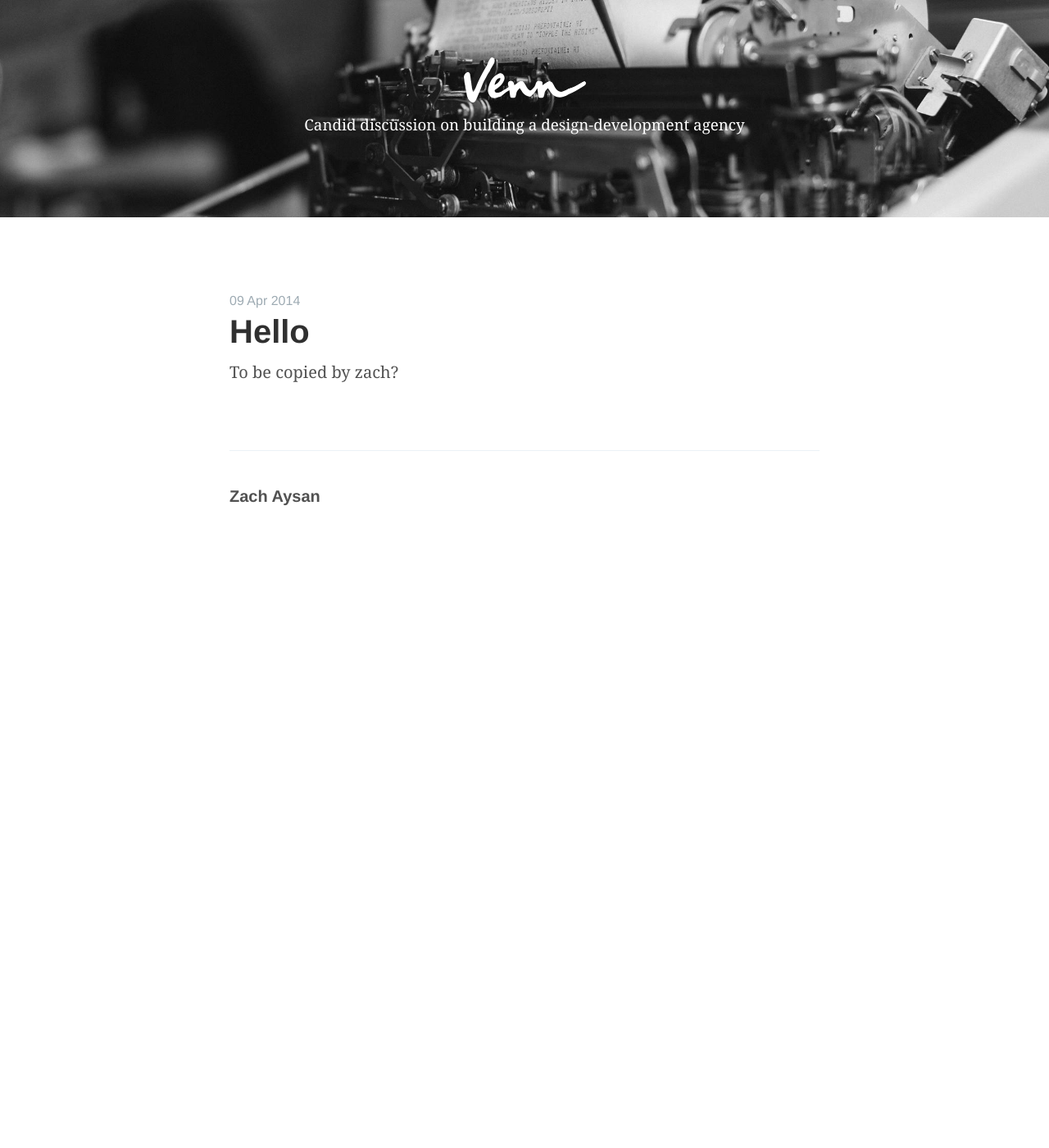
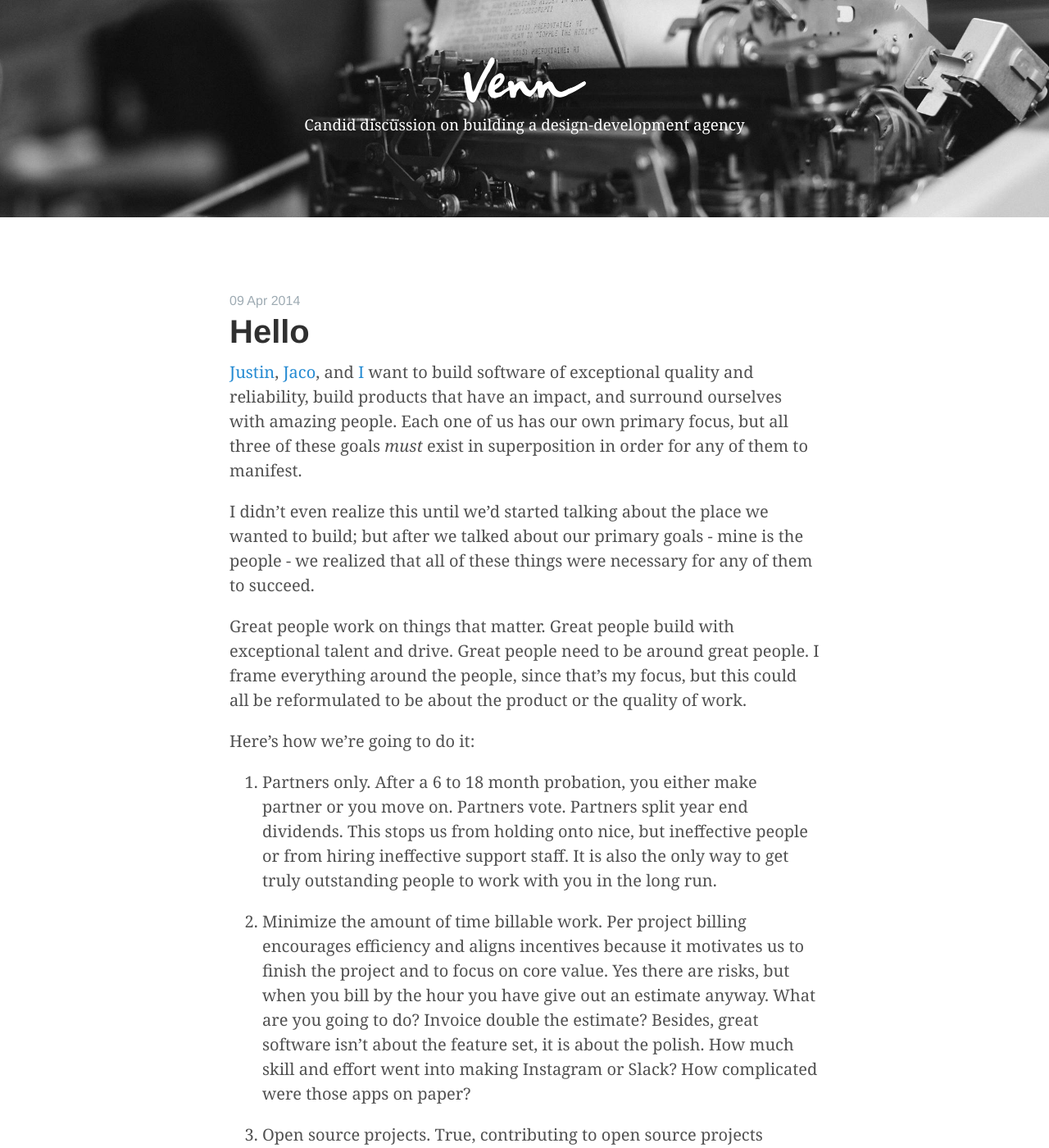
Before and after one commit to venn/blog, a Jekyll site: the page built from _posts/2014-4-9-hello.md, in a window 1280 px wide and 1400 px high. Shown: the whole window at 82% size. Built offline with Jekyll 4.4.1, drawn with Linux system fonts in a browser that asks for light colours; Markdown is read by kramdown in place of the engine named in the settings; some of the changed text lies outside the part shown.

Commit message:
blog post content

```diff
--- a/_posts/2014-4-9-hello.md
+++ b/_posts/2014-4-9-hello.md
@@ -4,4 +4,20 @@ title: Hello
 author: Zach Aysan
 ---
 
-To be copied by zach?
+[Justin](https://twitter.com/elucid), [Jaco](https://twitter.com/jaco_says), and [I](https://twitter.com/zachaysan) want to build software of exceptional quality and reliability, build products that have an impact, and surround ourselves with amazing people. Each one of us has our own primary focus, but all three of these goals *must* exist in superposition in order for any of them to manifest.
+
+I didn't even realize this until we'd started talking about the place we wanted to build; but after we talked about our primary goals - mine is the people - we realized that all of these things were necessary for any of them to succeed.
+
+Great people work on things that matter. Great people build with exceptional talent and drive. Great people need to be around great people. I frame everything around the people, since that's my focus, but this could all be reformulated to be about the product or the quality of work.
+
+Here's how we're going to do it:
+
+1. Partners only. After a 6 to 18 month probation, you either make partner or you move on. Partners vote. Partners split year end dividends. This stops us from holding onto nice, but ineffective people or from hiring ineffective support staff. It is also the only way to get truly outstanding people to work with you in the long run.
+
+2. Minimize the amount of time billable work. Per project billing encourages efficiency and aligns incentives because it motivates us to finish the project and to focus on core value. Yes there are risks, but when you bill by the hour you have give out an estimate anyway. What are you going to do? Invoice double the estimate? Besides, great software isn't about the feature set, it is about the polish. How much skill and effort went into making Instagram or Slack? How complicated were those apps on paper?
+
+3. Open source projects. True, contributing to open source projects decreases the amount of direct top line revenue, but without it skills hemorrhage and you lose your best people.
+
+4. Encourage Vennetians to build and ship side projects and startups. Losing one or two people pales in comparison to the good vibes and press associated with incubating world changing stuff.
+
+Let's build the best damn team, software, and world. Say hello on [email](mailto:hello@venn.lc) or [twitter](http://twitter.com/teamvenn).
```
